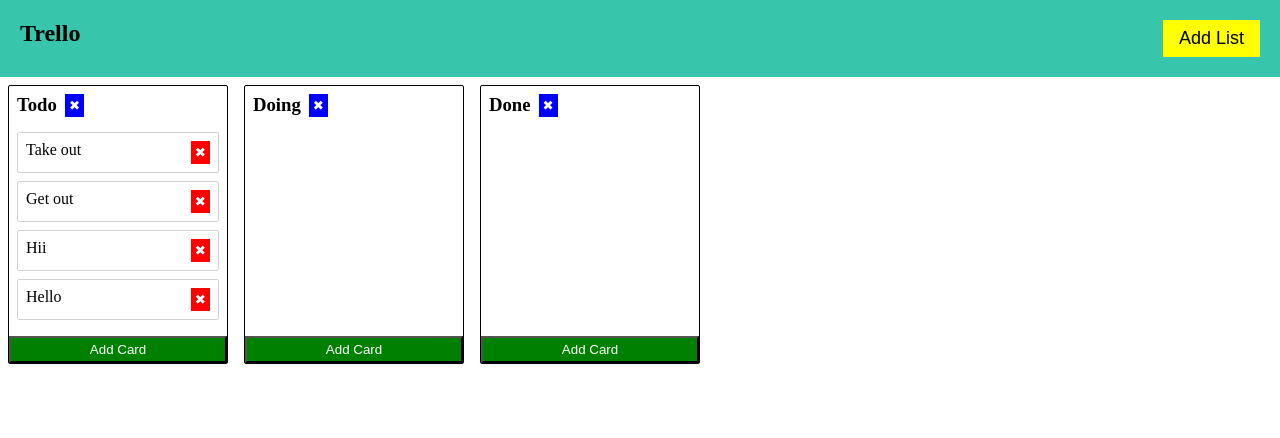
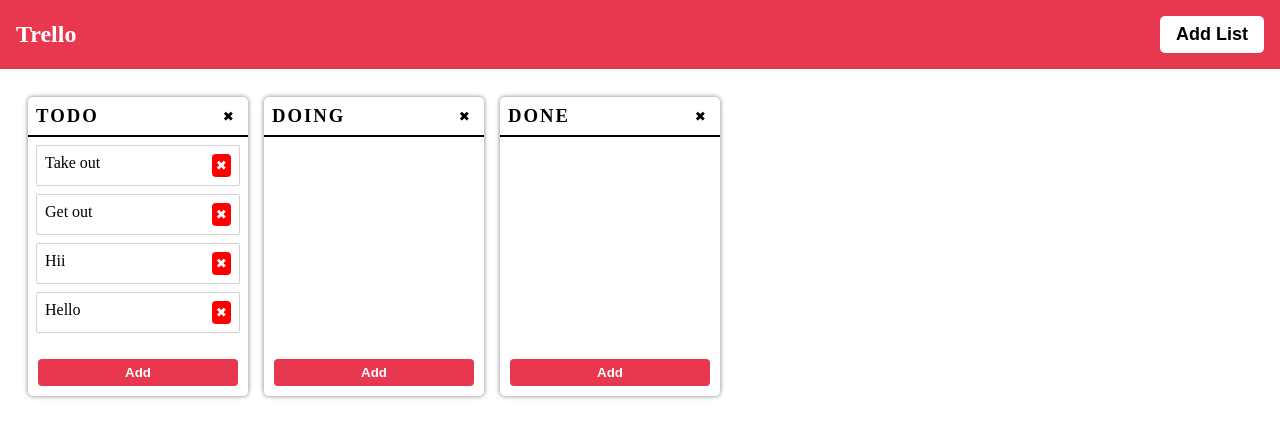
Before and after one commit to Rizzwaan/trello-dnd, a React (Create React App) app: page / in a window 1280 px wide. Shown: the top 438 px of the page. Built offline with nearby package versions, Linux system fonts and the light colour scheme.

Commit message:
Fixes Css

```diff
--- a/src/Card.js
+++ b/src/Card.js
@@ -8,6 +8,9 @@
   margin-bottom: 8px;
   padding: 8px;
   background-color: ${(props) => (props.isDragging ? "lightgreen" : "white")};
+  color: ${(props) => (props.isDragging ? "darkgreen" : "black")};
+  font-size: ${(props) => (props.isDragging ? "20px" : "16px")};
+  font-weight: ${(props) => (props.isDragging ? "600" : "400")};
 `;
 
 const DeleteButtonCard = styled.button`
@@ -17,6 +20,7 @@
   margin: 0;
   border: none;
   cursor: pointer;
+  border-radius: 4px;
   background-color: red;
   color: white;
 `;
--- a/src/List.js
+++ b/src/List.js
@@ -4,8 +4,9 @@
 import { Droppable } from "react-beautiful-dnd";
 const Container = styled.div`
   margin: 8px;
-  border: 1px solid black;
-  border-radius: 2px;
+  // border: 1px solid grey;
+  border-radius: 5px;
+  box-shadow: 0px 0px 5px grey;
   width: 220px;
   display: flex;
   flex-direction: column;
@@ -18,28 +19,40 @@
   transition: background-color 0.2s ease;
   flex-grow: 1;
   min-height: 100px;
-  background-color: ${(props) => (props.isDraggingOver ? "skyblue" : "white")};
+  background-color: ${(props) => (props.isDraggingOver ? "#81e0e3" : "white")};
 `;
 
 const DeleteListBtn = styled.button`
   justify-self: center;
   align-self: center;
   border: 0;
-  background-color: blue;
-  color: white;
+  background-color: white;
+  color: black;
+  border-radius: 4px;
   padding: 4px;
   cursor: pointer;
+  margin-right: 10px;
 `;
 
 const AddCardButton = styled.button`
-  background-color: green;
+  background-color: #e8384f;
   color: white;
-  padding: 4px;
+  padding: 6px;
+  font-weight: 600;
+  margin: 10px;
+  border-radius: 4px;
   cursor: pointer;
+  border: none;
 `;
 
 const ListHeaderContainer = styled.div`
   display: flex;
+  justify-content: space-between;
+  background-color: white;
+  color: black;
+  border-radius: 10px 10px 0px 0px;
+  border-bottom: 2px solid black;
+  letter-spacing: 2px;
 `;
 
 const Form = styled.form`
@@ -76,7 +89,7 @@
   return (
     <Container>
       <ListHeaderContainer>
-        <Title>{list.title}</Title>
+        <Title>{list.title.toUpperCase()}</Title>
         <DeleteListBtn onClick={() => deleteList(list.id)}>
           &#x2716;
         </DeleteListBtn>
@@ -103,7 +116,7 @@
         )}
       </Droppable>
       <AddCardButton onClick={() => setShowForm(!showForm)}>
-        {showForm ? "Cancel" : "Add Card"}
+        {showForm ? "Cancel" : "Add"}
       </AddCardButton>
       {showForm ? (
         <Form onSubmit={(e) => handleCardInputData(e, list.id)}>
--- a/src/Trello.js
+++ b/src/Trello.js
@@ -6,12 +6,18 @@
 
 const Container = styled.div`
   display: flex;
+  padding: 20px;
 `;
 const Nav = styled.nav`
   display: flex;
   justify-content: space-between;
-  background-color: #37c5ab;
-  padding: 20px;
+  background-color: #e8384f;
+  padding: 16px;
+`;
+
+const BrandName = styled.h1`
+  align-self: center;
+  color: white;
 `;
 
 const AddListContainer = styled.div`
@@ -24,11 +30,13 @@
 const AddListButton = styled.button`
   padding: 8px 16px 8px 16px;
   border: none;
+  border-radius: 5px;
   font-size: 18px;
-  background-color: yellow;
+  font-weight: 600;
+  background-color: white;
   cursor: pointer;
   :hover {
-    background-color: #fd9a00;
+    background-color: #0390fc;
     color: white;
   }
 `;
@@ -181,7 +189,7 @@
   return (
     <div>
       <Nav>
-        <h1 className="nav-title">Trello</h1>
+        <BrandName className="nav-title">Trello</BrandName>
         <AddListContainer>
           <AddListButton
             className="add-list-btn"
```
